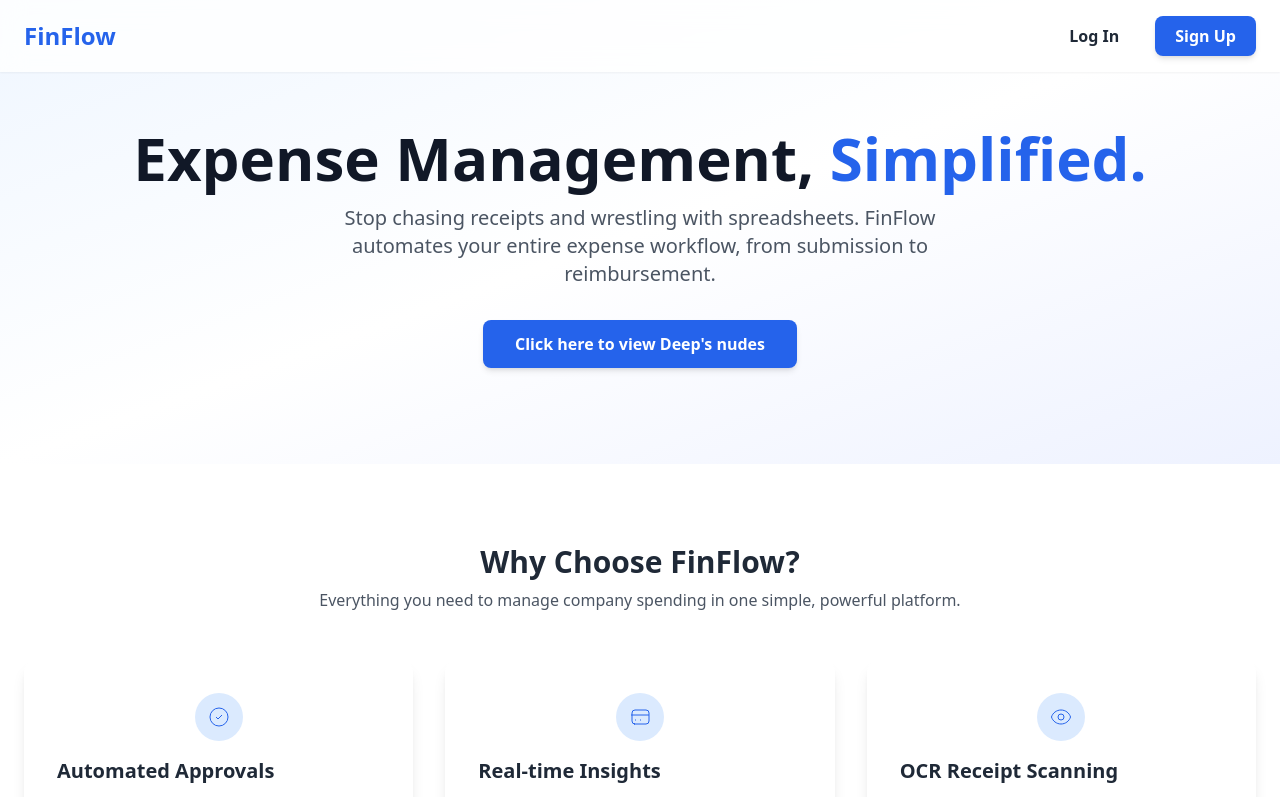
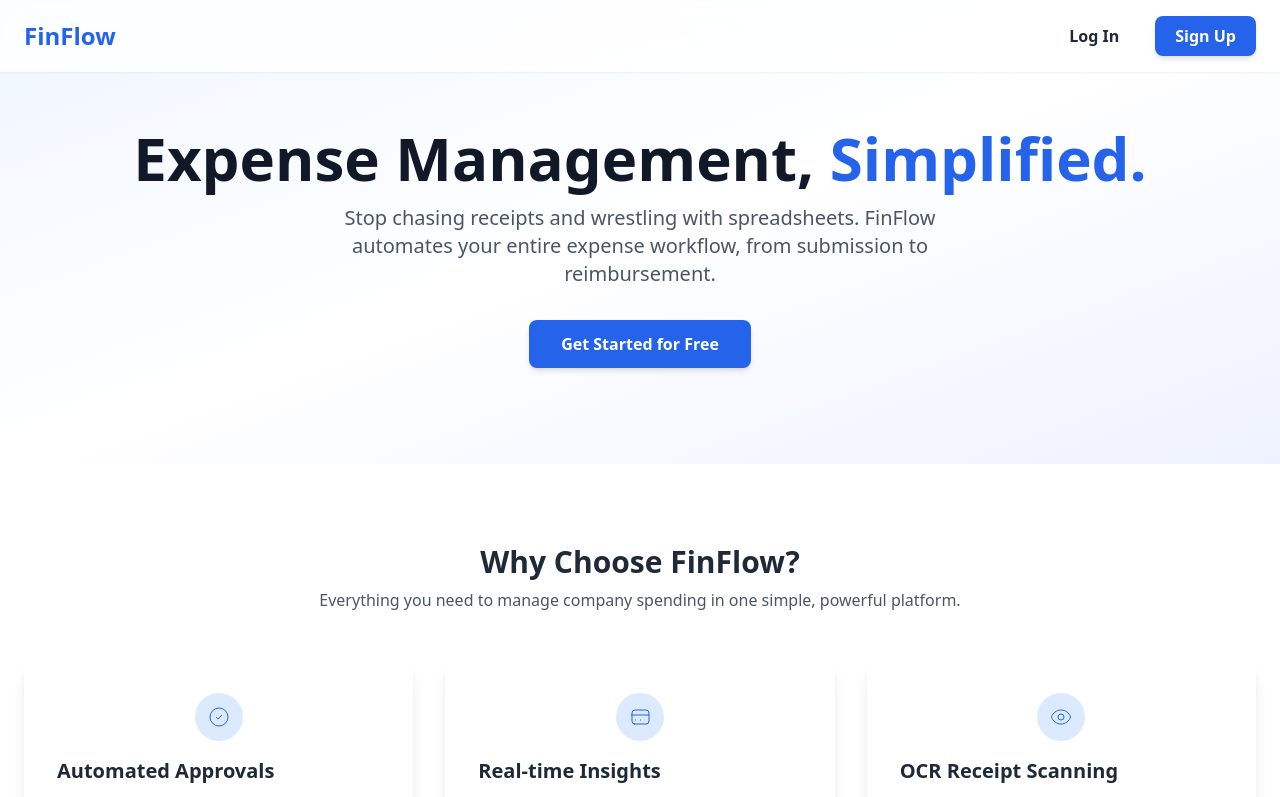
Before and after one commit to Satvik-Parihar/FinFlow, a React (Vite) app in the folder frontend/: page / in a window 1280 px wide. Shown: the top 797 px of the page. Built offline with nearby package versions, Linux system fonts and the light colour scheme.

Commit message:
Update call-to-action text on WelcomePage

```diff
--- a/frontend/src/pages/WelcomePage.jsx
+++ b/frontend/src/pages/WelcomePage.jsx
@@ -80,7 +80,7 @@ export default function WelcomePage() {
                         </p>
                         <div className="mt-8 flex justify-center space-x-4">
                             <Link to="/signup" className="px-8 py-3 bg-blue-600 text-white font-semibold rounded-lg shadow-md hover:bg-blue-700 transition duration-300 transform hover:scale-105">
-                                Click here to view Deep's nudes
+                                Get Started for Free
                             </Link>
                         </div>
                     </AnimatedSection>
```
